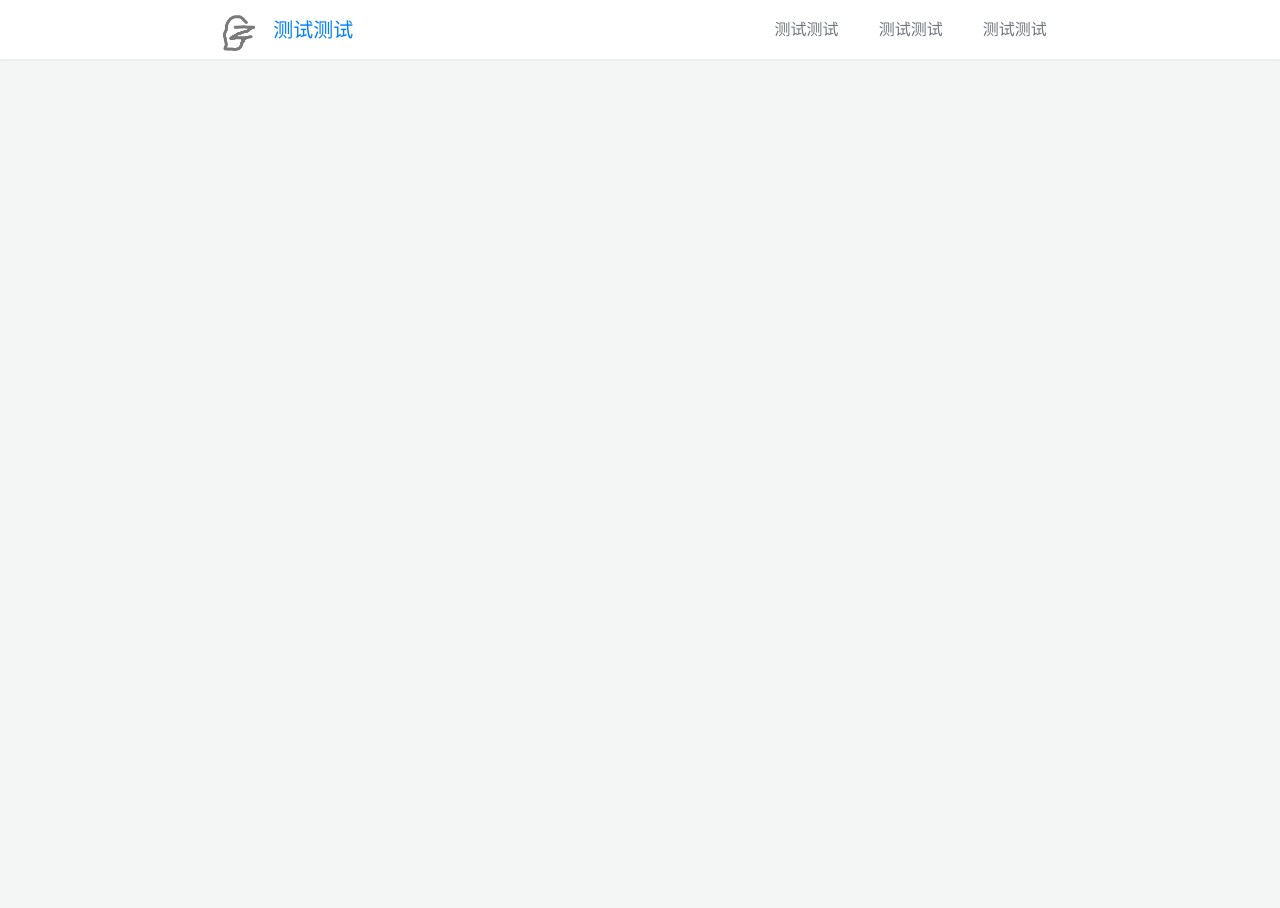
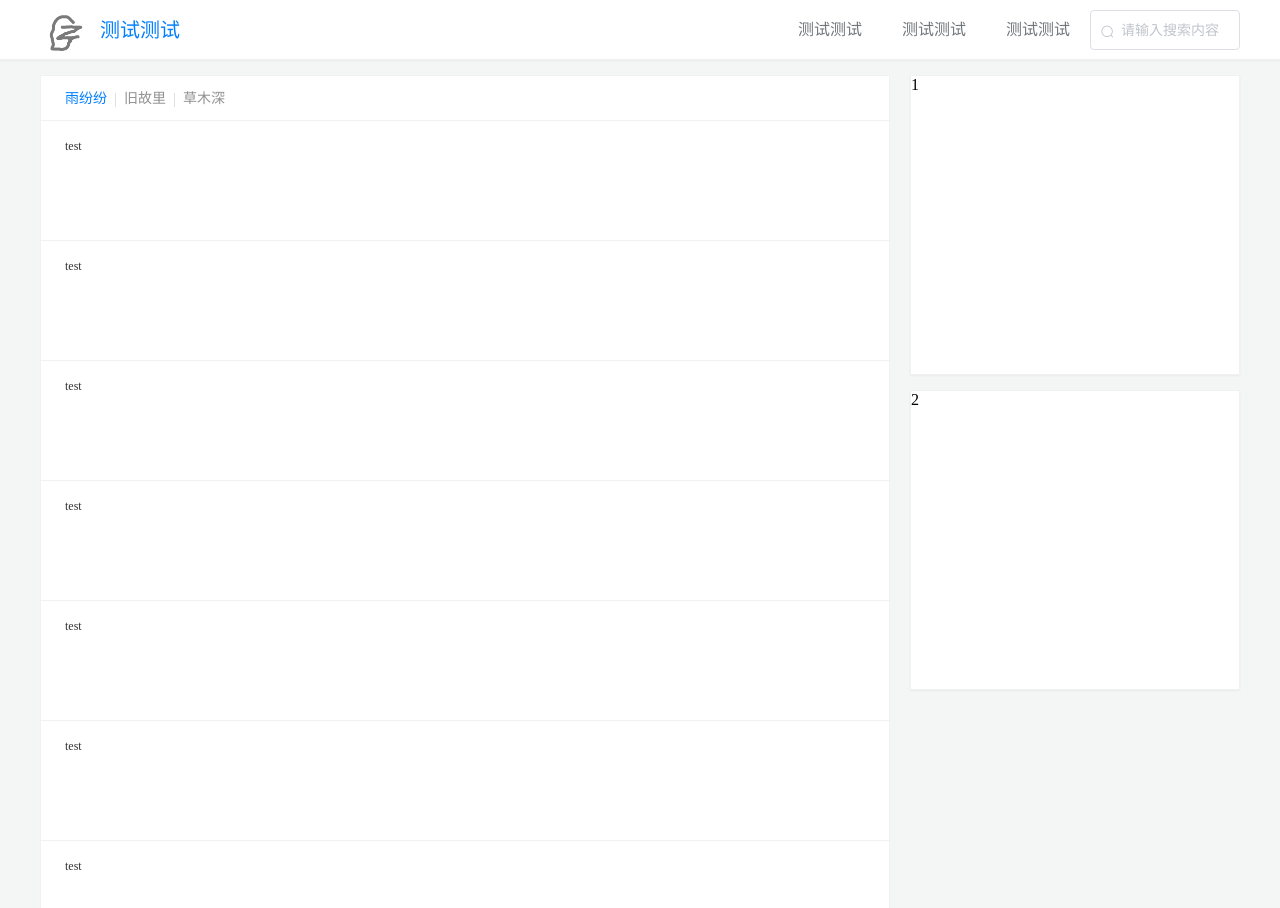
Before and after one commit to zhjing1019/zhjingBlog, a Vue app: page / in a window 1280 px wide. Shown: the top 908 px of the page. Before the commit the page ends 800 px from the top, so only its background shows below. Built offline with nearby package versions, Linux system fonts and the light colour scheme.

Commit message:
富文本编辑器

```diff
--- a/package.json
+++ b/package.json
@@ -9,8 +9,10 @@
   },
   "dependencies": {
     "element-ui": "^2.9.1",
+    "quill": "^1.3.6",
     "sass-loader": "^7.1.0",
     "vue": "^2.5.17",
+    "vue-quill-editor": "^3.0.6",
     "vue-router": "^3.0.1",
     "vuex": "^3.0.1"
   },
--- a/src/components/HeaderFix.vue
+++ b/src/components/HeaderFix.vue
@@ -1,20 +1,26 @@
 <template>
     <div class="header-fix">
-        <el-row>
-            <el-col :span="16" :offset="4">
-                <ul class="header-type">
-                    <li v-for="(item, index) in headerNav" :key="index">{{item.text}}</li>
-                </ul>
-                <img class="logo-img" src="@/img/logo.png" alt="">
-                <span class="logo-text">测试测试</span>
-            </el-col>
-        </el-row>
+        <div class="header-main">
+            <div class="header-search">
+                <el-input
+                    placeholder="请输入搜索内容"
+                    prefix-icon="el-icon-search"
+                    v-model="searchText">
+                </el-input>
+            </div>
+            <ul class="header-type">
+                <li v-for="(item, index) in headerNav" :key="index">{{item.text}}</li>
+            </ul>
+            <img class="logo-img" src="@/img/logo.png" alt="">
+            <span class="logo-text">测试测试</span>
+        </div>
     </div>
 </template>
 <script>
 export default {
     data() {
         return {
+            searchText: "",
             headerNav:[
                 {
                     id: 1,
@@ -43,6 +49,14 @@ export default {
         line-height: 60px;
         border-bottom: 1px solid #f1f1f1;
         box-shadow: 0 1px 2px 0 rgba(0,0,0,.05);
+        .header-main {
+            width: 1200px;
+            margin: 0 auto;
+            .header-search{
+                width: 150px;
+                float: right;
+            }
+        }
         .header-type{
             float: right;
             height: 60px;
--- /dev/null
+++ b/src/components/ListItem.vue
@@ -0,0 +1,27 @@
+<template>
+    <div class="list-item">
+        test
+    </div>
+</template>
+<script>
+export default {
+    data() {
+        return {};
+    },
+}
+</script>
+
+<style lang="scss">
+.list-item{
+    width: 100%;
+    height: 120px;
+    padding: 18px 24px;
+    background-color: #fff;
+    color: #333;
+    font-size: 12px;
+    border: 1px solid #f1f1f1;
+    border-bottom: 0;
+}
+
+
+</style>
--- /dev/null
+++ b/src/components/NavDivider.vue
@@ -0,0 +1,32 @@
+<template>
+    <div class="nav-divider">
+        <span class="divider-active">雨纷纷</span>
+        <el-divider direction="vertical"></el-divider>
+        <span>旧故里</span>
+        <el-divider direction="vertical"></el-divider>
+        <span>草木深</span>
+    </div>
+</template>
+<script>
+export default {
+    data() {
+        return {
+
+        };
+    },
+}
+</script>
+
+<style lang="scss">
+.nav-divider{
+    color: #909090;
+    font-size: 14px;
+    .divider-active{
+        color:#007fff;
+
+    }
+
+}
+
+
+</style>
--- /dev/null
+++ b/src/components/RightBanner.vue
@@ -0,0 +1,31 @@
+<template>
+    <div class="right-banner">
+        <div class="right-banner-item" v-for="(item, index) in testList" :key="index">
+            {{item}}
+        </div>
+    </div>
+</template>
+<script>
+export default {
+    data() {
+        return {
+            testList: [1, 2]
+        };
+    },
+}
+</script>
+
+<style lang="scss">
+.right-banner{
+    .right-banner-item{
+        width: 100%;
+        height: 300px;
+        background: #fff;
+        margin-bottom: 15px;
+        border: 1px solid #f1f1f1;
+        box-shadow: 0 1px 2px 0 rgba(0,0,0,.05);
+    }
+}
+
+
+</style>
--- a/src/router.js
+++ b/src/router.js
@@ -1,6 +1,7 @@
 import Vue from 'vue'
 import Router from 'vue-router'
 import Index from './views/Index.vue'
+import Edit from './views/BlogEdit.vue'
 
 Vue.use(Router);
 
@@ -13,5 +14,10 @@ export default new Router({
       name: 'Index',
       component: Index
     },
+    {
+      path: '/edit',
+      name: 'Edit',
+      component: Edit
+    }
   ]
 })
--- /dev/null
+++ b/src/views/BlogEdit.vue
@@ -0,0 +1,57 @@
+<template>
+    <div class="blog-edit">
+        <quill-editor
+            v-model="content"
+            ref="myQuillEditor"
+            :options="editorOption"
+            @blur="onEditorBlur($event)" @focus="onEditorFocus($event)"
+            @change="onEditorChange($event)">
+        </quill-editor>
+        <el-row class="text-align-right el-form-footer">
+            <el-button class="red-default-btn" @click="cancel">取消</el-button>
+            <el-button class="red-default-btn" @click="saveDraft">保存到草稿箱</el-button>
+            <el-button class="red-default-btn" @click="seeModel">预览</el-button>
+            <el-button type="primary" class="red-btn" @click="creatAdd">立即创建</el-button>
+        </el-row>
+    </div>
+
+</template>
+<script>
+
+import { quillEditor } from "vue-quill-editor"; //调用编辑器
+import 'quill/dist/quill.core.css';
+import 'quill/dist/quill.snow.css';
+import 'quill/dist/quill.bubble.css';
+export default {
+    components: {
+        quillEditor
+    },
+    data() {
+        return {
+            content: `<p></p><p><br></p><ol><li><strong><em>Or drag/paste an image here.</em></strong></li><li><strong><em>rerew</em></strong></li><li><strong><em>rtrete</em></strong></li><li><strong><em>tytrytr</em></strong></li><li><strong><em>uytu</em></strong></li></ol>`,
+            editorOption: {}
+        };
+    },
+    methods: {
+        onEditorReady(editor) { // 准备编辑器
+        },
+        onEditorBlur(){}, // 失去焦点事件
+        onEditorFocus(){}, // 获得焦点事件
+        onEditorChange(){}, // 内容改变事件
+    },
+    computed: {
+        editor() {
+            return this.$refs.myQuillEditor.quill;
+        },
+    }
+}
+</script>
+
+
+<style lang="scss">
+.blog-edit{
+    padding: 30px;
+    height: 400px;
+}
+
+</style>
--- a/src/views/Index.vue
+++ b/src/views/Index.vue
@@ -4,25 +4,56 @@
             <header-fix></header-fix>
         </div>
         <div class="main">
+            <div class="main-right">
+                <right-banner></right-banner>
+            </div>
+            <div class="main-list-item">
+                <div class="main-nav-divider">
+                    <nav-divider></nav-divider>
+                </div>
+                <list-item v-for="(item, index) in testData" :key="index"></list-item>
+            </div>
 
         </div>
     </div>
 </template>
 <script>
 import HeaderFix from "@/components/HeaderFix.vue"
+import ListItem from "@/components/ListItem.vue"
+import NavDivider from "@/components/NavDivider.vue"
+import RightBanner from "@/components/RightBanner.vue"
 export default {
     data() {
-        return {};
+        return {
+            testData: ['test', 'test', 'test', 'test', 'test', 'test', 'test']
+        };
     },
-    components: {HeaderFix}
+    components: {HeaderFix, ListItem, NavDivider, RightBanner}
 }
 </script>
 
 
 <style lang="scss">
 .main{
-    width: 100%;
-    height: 100px;
+    width: 1200px;
+    margin: 0 auto;
+    padding-top: 75px;
+    .main-list-item{
+        width: 850px;
+        .main-nav-divider{
+            height: 45px;
+            line-height: 45px;
+            background: #fff;
+            border: 1px solid #f1f1f1;
+            border-bottom: 0;
+            padding: 0 24px;
+        }
+    }
+    .main-right{
+        float: right;
+        width: 330px;
+    }
+
 }
 
 </style>
```
Also changed, not shown: 1 other file (tests, documents, lock files or other folders).
